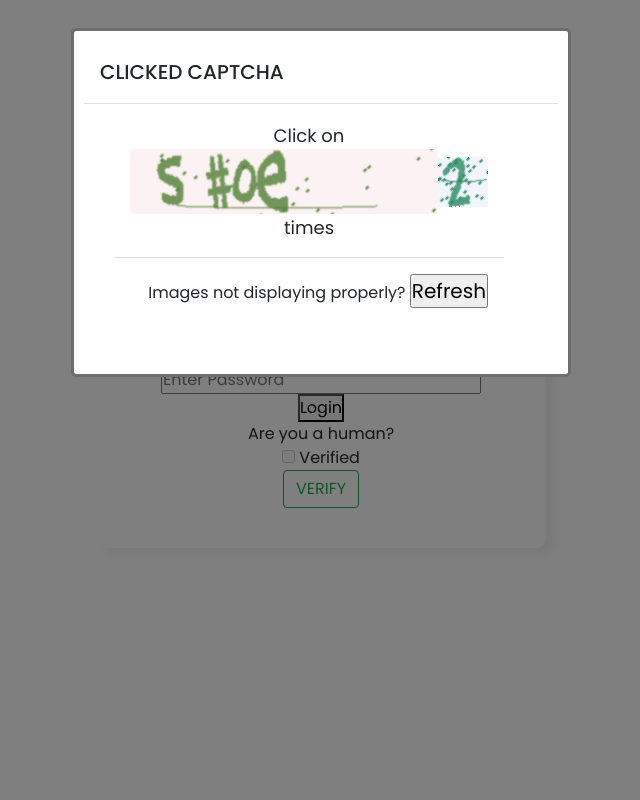
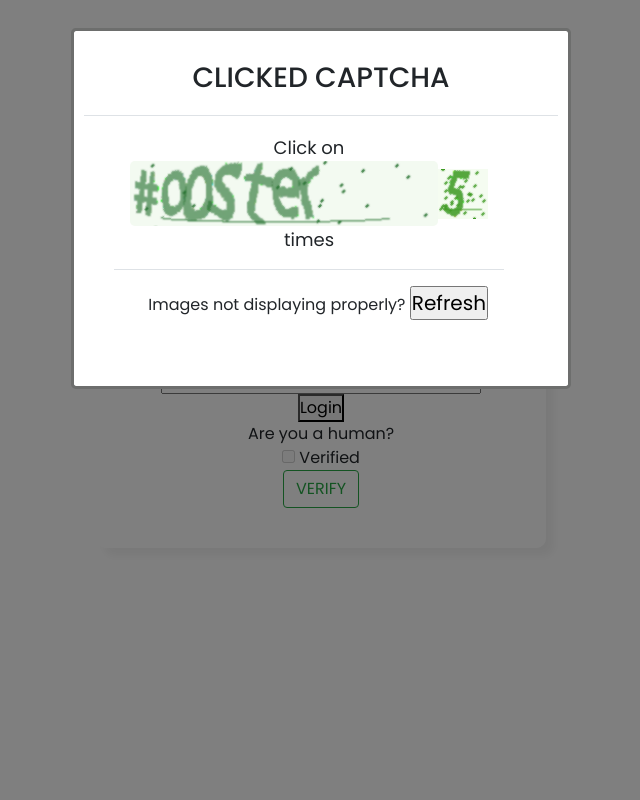
Before and after one commit to sslawczyk/ClickedCaptcha, a Flask app: template templates/captcha.html in a window 1280 px wide. Shown: the whole page, without its empty margins (319-959 px from the left). Run offline with Flask 2, Linux system fonts and the light colour scheme; the template is opened without the code that fills it, so the values that code supplies are empty.

Commit message:
22012023 final version

```diff
--- a/static/style.css
+++ b/static/style.css
@@ -116,9 +116,6 @@ body{
 .modal-dialog{
   text-align: center;
 }
-.modal-header .modal-title{
-  text-align: right;
-}
 
 .modal-content{
   text-align: center;
--- a/templates/captcha.html
+++ b/templates/captcha.html
@@ -4,8 +4,8 @@
 <div class="modal" id="exampleModal" tabindex="-1" role="dialog" aria-labelledby="exampleModalLabel" aria-hidden="true" data-backdrop="static">
   <div class="modal-dialog" role="document">
     <div class="modal-content">
-      <div class="modal-header">
-        <h5 class="modal-title">CLICKED CAPTCHA</h5>
+      <div class="modal-header text-center">
+        <h3 class="modal-title w-100">CLICKED CAPTCHA</h3>
       </div>
       <div class="wrapper">
       <div class="modal-body">
```
Also changed, not shown: generated_captcha/captcha.png, generated_captcha/captcha_number.png, 1 other file.
